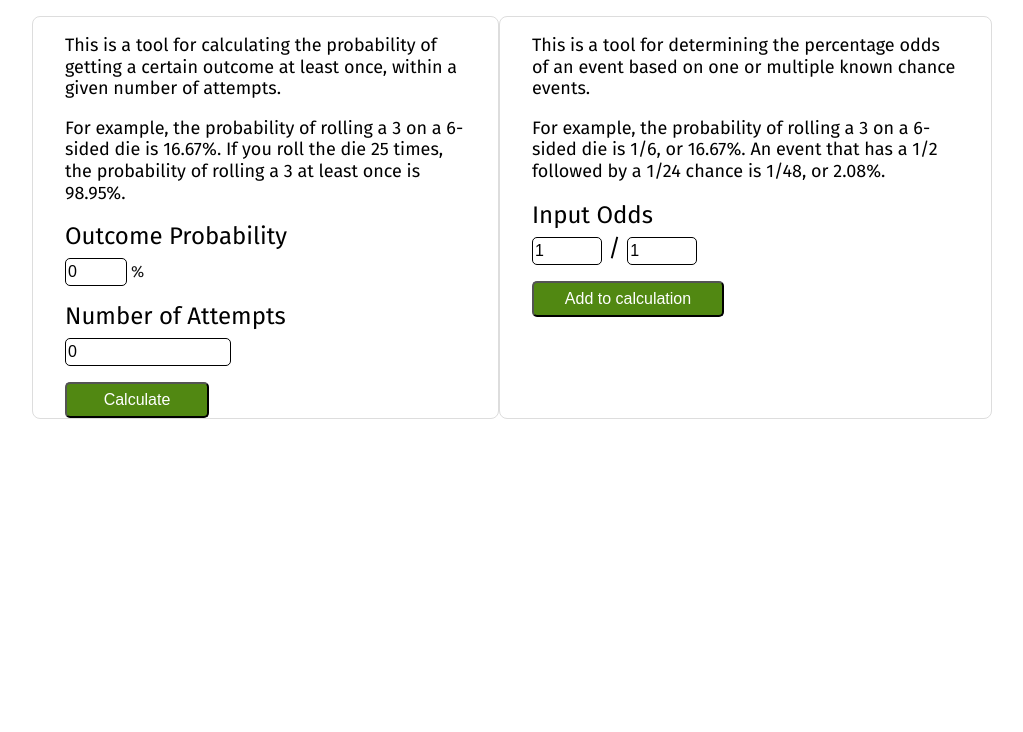
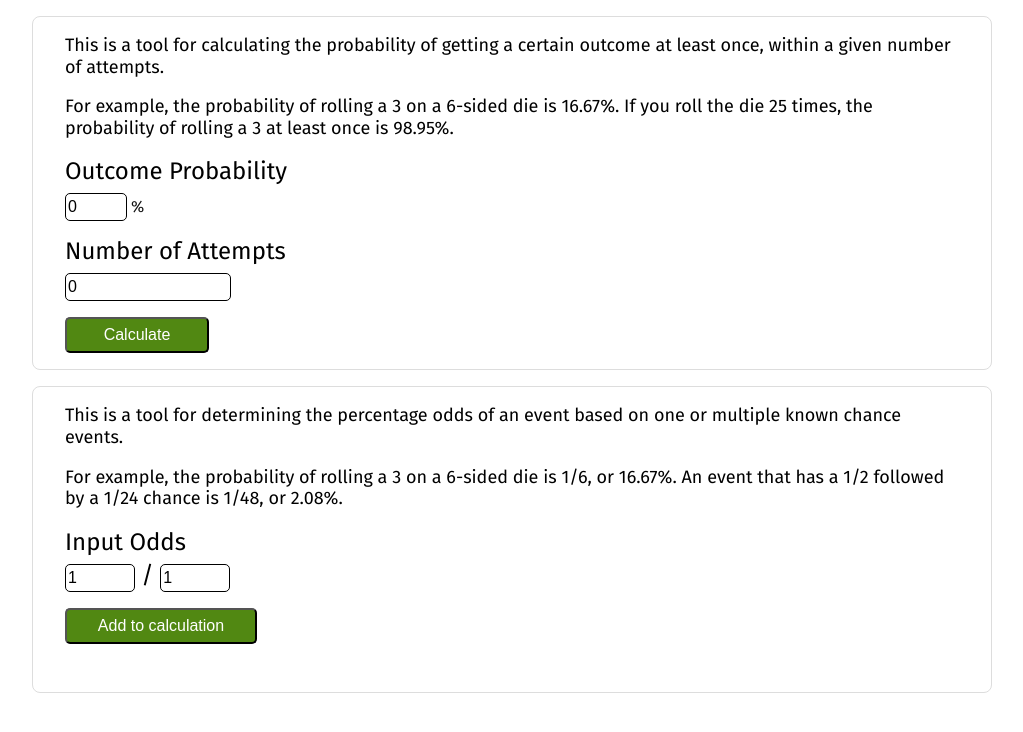
Before and after one commit to PeterBreen/probabilitycalc, a React (Create React App) app: page / in a window 1280 px wide. Shown: the top 732 px of the page, without its empty margins (128-1151 px from the left). Built offline with nearby package versions, Linux system fonts and the light colour scheme.

Commit message:
changes layout to stacked 1-column instead of side by side 2-col, and since I'm in the CSS resolves #20

```diff
--- a/src/App.css
+++ b/src/App.css
@@ -3,8 +3,8 @@
   margin: 0 auto;
   max-width: 60rem;
   display: grid;
-  grid-template-columns: 2;
-  grid-template-areas: "main main";
+  grid-template-columns: 1;
+  grid-template-areas: "main";
 }
 .app-determine, .app-probability {
   padding: 0rem 2rem;
--- a/src/Output.css
+++ b/src/Output.css
@@ -5,3 +5,6 @@ p {
 .strong {
   font-weight: bold;
 }
+.output p {
+  margin-top: 0;
+}
--- a/src/RNGCalc.css
+++ b/src/RNGCalc.css
@@ -18,6 +18,7 @@ input[type=submit] {
   color: white;
   width: 9rem;
   padding: 0.25rem 1rem;
+  margin-bottom: 1rem;
 }
 #outcomeProb {
   width: 3.5rem;
```
